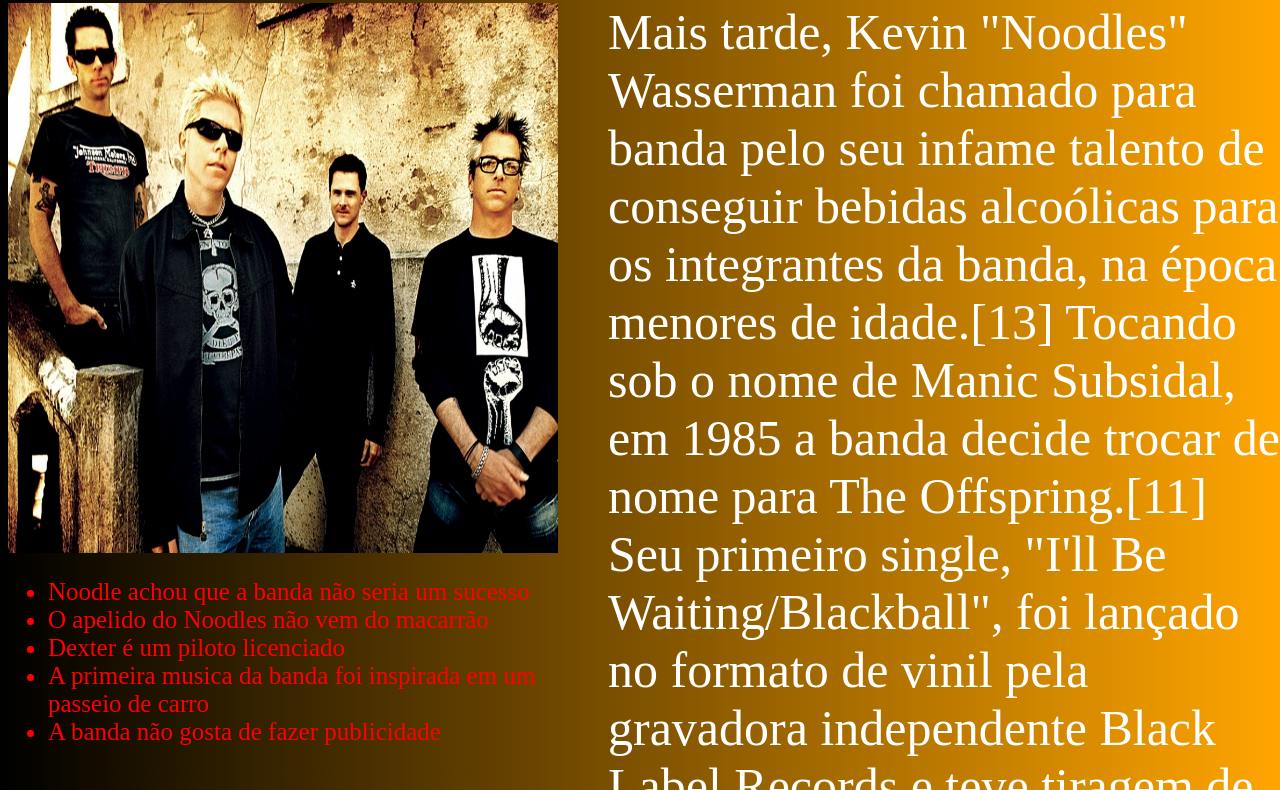
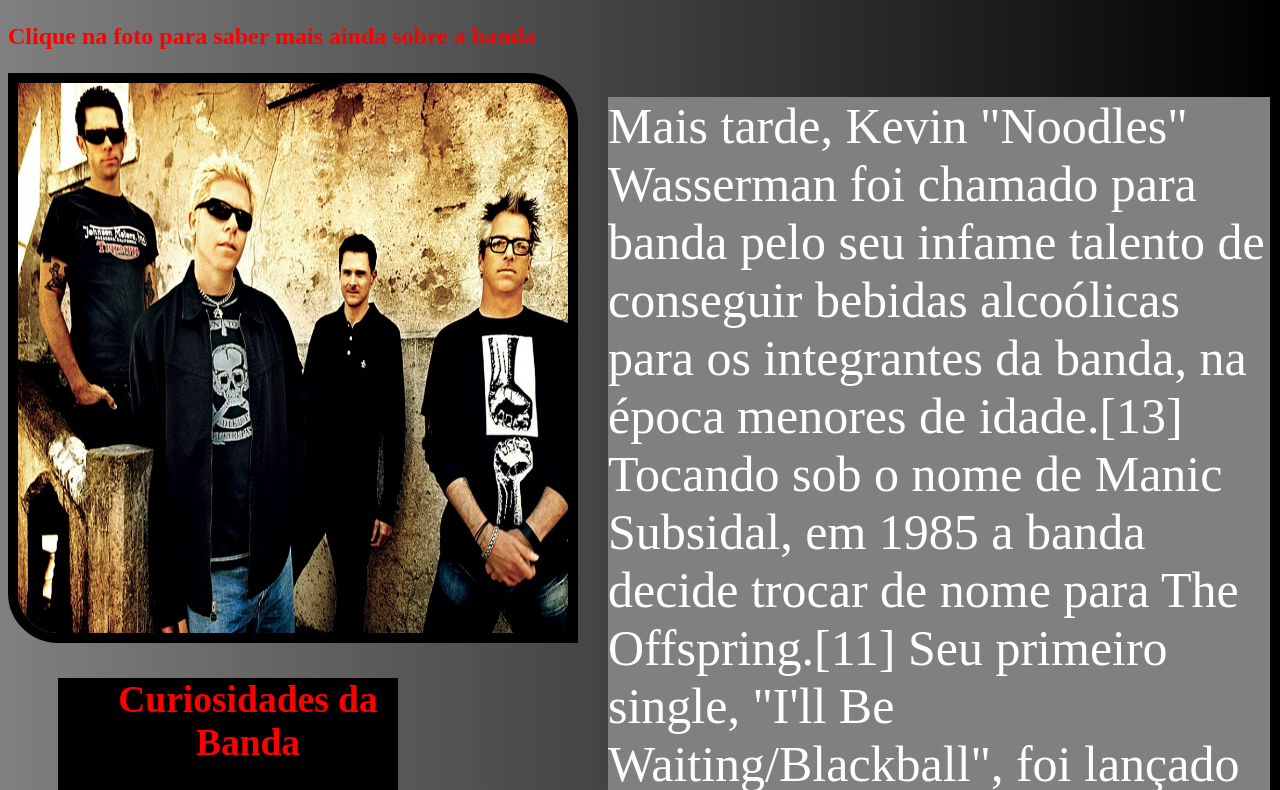
Before and after one commit to zzGb46/trabalho-com-o-offspring, a plain HTML site: page index.html in a window 1280 px wide. Shown: the part 204-994 px from the top of the page. Drawn offline with Linux system fonts and the light colour scheme.

Commit message:
atualizassa1

```diff
--- a/index.css
+++ b/index.css
@@ -1,21 +1,22 @@
 body{
-    background-image: linear-gradient(to left,orange,black);
+    background-image: linear-gradient(to left,black,grey);
 }
 
 
 
 
 .titulo{
+
     background-color: black;
     background-image: url(fogo.gif);
     background-clip: text;
     color: transparent;
-
+    margin-bottom: -50px;
     display: flex;
     justify-content: center;
     text-align: center;
     font-weight: bolder;
-    font-size: 30px;
+    font-size: 50px;
 
 }
 
@@ -32,20 +33,56 @@ p{
 
 #img1{
     display: flex;
+    flex-direction: column;
     justify-content: flex-start;
-    margin-top: 50px;
+    margin-top: 70px;
+    color: red;
+
+
 }
 
-img{
+#curiosidade{
+    position: absolute;
+    margin-top: -50px;
+}
+
+
+
+#foto:hover{
+    transform: scale(1.05);
+    box-shadow: 20px 20px 20px black;
+}
+
+#foto{
     height: 550px;
     width: 550px;
+    transition: all 0.5s linear;
+    border: 10px solid black;
+    border-top-right-radius: 50px;
+    border-bottom-left-radius: 50px;
+
 }
 
 .bio{
+
     color: white;
+
+}
+
+#texto{
+    background-color: grey;
+    margin-right: 10px;
+}
+
+h2{
+    font-weight: bolder;
+    text-align: center;
 }
 
 ul{
+    background-color: black;
+    width: 300px;
+    margin-left: 50px;
     color: red;
     font-size: 25px;
 }
--- a/index.html
+++ b/index.html
@@ -7,17 +7,22 @@
     <title>Document</title>
 </head>
 <body>
+
     <div class="titulo">
     <h1>Offspring</h1>
 </div>
 
+
 <p>uma banda de rock formada na california</p>
 
+
 <div id="img1">
-    <img src="ping.jfif">
+    <h2 id="curiosidade">Clique na foto para saber mais ainda sobre a banda</h2>
+   <a href="https://www.bing.com/search?q=wikipedia+offspring&qs=n&form=QBRE&sp=-1&ghc=1&lq=0&pq=wikipedia+offspring&sc=8-19&sk=&cvid=8F4415C6CFFB4CE2BFC8A089F0D95124&ghsh=0&ghacc=0&ghpl="><img src="ping.jfif" id="foto"></a>
 </div>
+
 <div class="bio">
-<p>Mais tarde, Kevin "Noodles" Wasserman foi chamado para banda pelo seu infame talento de conseguir bebidas alcoólicas para os integrantes da banda, na época menores de idade.[13]
+<p id="texto">Mais tarde, Kevin "Noodles" Wasserman foi chamado para banda pelo seu infame talento de conseguir bebidas alcoólicas para os integrantes da banda, na época menores de idade.[13]
 
     Tocando sob o nome de Manic Subsidal, em 1985 a banda decide trocar de nome para The Offspring.[11] Seu primeiro single, "I'll Be Waiting/Blackball", foi lançado no formato de vinil pela gravadora independente Black Label Records e teve tiragem de mil cópias.[12] Mais tarde, o baterista original resolveu sair da banda para dedicar-se mais aos estudos, sendo trocado por Ron Welty, com dezesseis anos na época.[12][14]
 
@@ -26,6 +31,7 @@
 
 <div class="lista">
 <ul>
+    <h2>Curiosidades da Banda</h2>
     <li> Noodle achou que a banda não seria um sucesso</li>
     <li>O apelido do Noodles não vem do macarrão</li>
     <li>Dexter é um piloto licenciado</li>
@@ -37,5 +43,6 @@
 </div>
 
 
+
 </body>
 </html>
```
